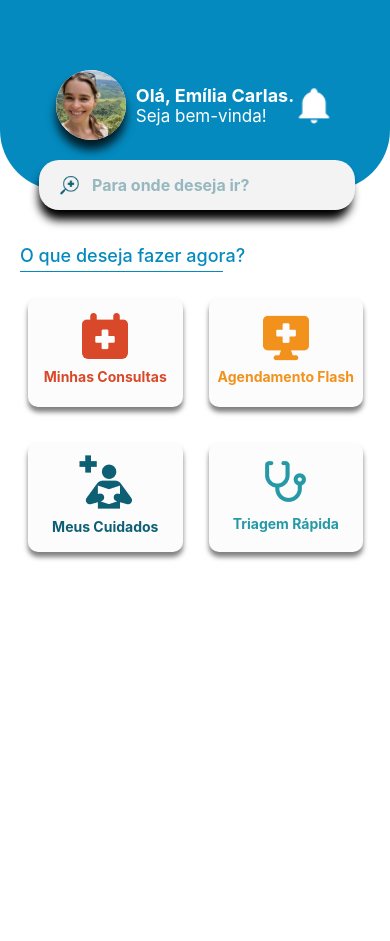
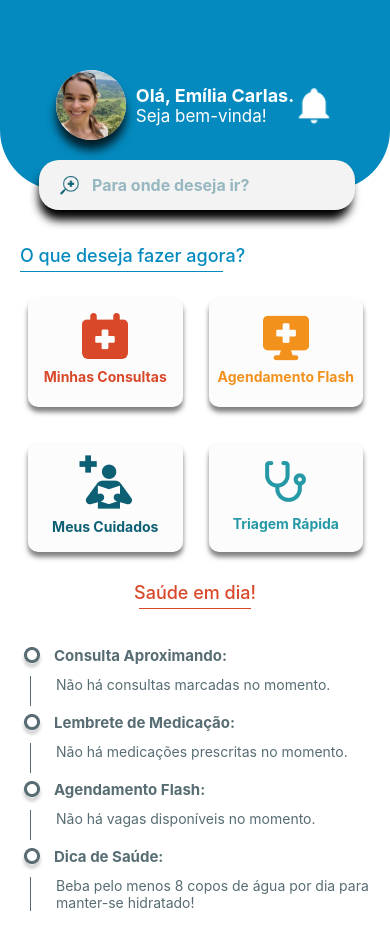
Before and after one commit to marcelopetroni/MedPlus, a React Native app: screen /TelaHome in a window 390 px wide. Before the commit the page ends 844 px from the top, so only its background shows below. Built offline with nearby package versions, Linux system fonts and the light colour scheme.

Commit message:
view de topicos home page

```diff
--- a/src/telas/TelaHome/index.js
+++ b/src/telas/TelaHome/index.js
@@ -1,8 +1,9 @@
 import React from 'react';
-import { Image, View, Text, TextInput, StyleSheet } from 'react-native';
+import { ScrollView, Image, View, Text, TextInput, StyleSheet } from 'react-native';
 
 export default function TelaHome() {
   return (
+    <ScrollView style={styles.container}>
       <View style={styles.container}>
         <View style={styles.rectangleView}>
           <View style={styles.conteudoContainer}>
@@ -59,8 +60,41 @@ export default function TelaHome() {
               </View>
             </View>
           </View>
+          <View style={styles.textoContainer7}>
+            <Text style={styles.texto8}>{`Saúde em dia!`}</Text>
+            <View style={styles.underline2} />
+          </View>
+          <View style={styles.bolinhaTexto}>
+            <Image style={styles.imagem7} resizeMode="cover" source={require('../../imagens/homeImages/bolinha.png')} />
+            <Text style={styles.texto9}>{`Consulta Aproximando:`}</Text>
+          </View>
+            <View style={styles.textoContainer8}>
+              <Text style={styles.texto10}>{`Não há consultas marcadas no momento.`}</Text>
+            </View>
+          <View style={styles.bolinhaTexto}>
+            <Image style={styles.imagem7} resizeMode="cover" source={require('../../imagens/homeImages/bolinha.png')} />
+            <Text style={styles.texto9}>{`Lembrete de Medicação:`}</Text>
+          </View>
+            <View style={styles.textoContainer8}>
+              <Text style={styles.texto10}>{`Não há medicações prescritas no momento.`}</Text>
+            </View>
+          <View style={styles.bolinhaTexto}>
+            <Image style={styles.imagem7} resizeMode="cover" source={require('../../imagens/homeImages/bolinha.png')} />
+            <Text style={styles.texto9}>{`Agendamento Flash:`}</Text>
+          </View>
+            <View style={styles.textoContainer8}>
+              <Text style={styles.texto10}>{`Não há vagas disponíveis no momento.`}</Text>
+            </View>
+          <View style={styles.bolinhaTexto}>
+            <Image style={styles.imagem7} resizeMode="cover" source={require('../../imagens/homeImages/bolinha.png')} />
+            <Text style={styles.texto9}>{`Dica de Saúde:`}</Text>
+          </View>
+            <View style={styles.textoContainer8}>
+              <Text style={styles.texto11}>{`Beba pelo menos 8 copos de água por dia para manter-se hidratado!`}</Text>
             </View>
         </View>
+      </View>
+    </ScrollView>
   );
 }
 
@@ -260,5 +294,57 @@ const styles = StyleSheet.create({
     fontSize: 14,
     color: '#2699A6',
     fontWeight: 'bold'
-  }
+  },
+  textoContainer7: {
+    marginTop: 20,
+    marginBottom: 30,
+    alignItems: 'center'
+  },
+  texto8: {
+    fontSize: 18,
+    fontWeight: '500',
+    color: '#D94829',
+  },
+  underline2: {
+    height: 1,
+    backgroundColor: '#D94829',
+    marginTop: 5,
+    width: '32%',
+  },
+  bolinhaTexto: {
+    flexDirection: 'row',
+    alignItems: 'center',
+    justifyContent: 'flex-start'
+  },
+  imagem7: {
+    marginTop: 8
+  },
+  texto9: {
+    fontSize: 15,
+    marginLeft: 10,
+    color: '#576D73',
+    fontWeight: 'bold',
+  },
+  textoContainer8: {
+    marginTop: 5,
+  },
+  texto10: {
+    borderLeftWidth: 1.5,
+    borderColor: '#576D73',
+    fontSize: 14,
+    color: '#576D73',
+    marginLeft: 10,
+    minHeight: 30,
+    paddingLeft: 25
+  },
+  texto11: {
+    borderLeftWidth: 1.5,
+    borderColor: '#576D73',
+    fontSize: 14,
+    color: '#576D73',
+    marginLeft: 10,
+    marginBottom: 30,
+    minHeight: 30,
+    paddingLeft: 25
+  },
 });
```
Also changed, not shown: src/imagens/homeImages/bolinha.png (added). Lines whose indentation alone changed are shown as unchanged.
